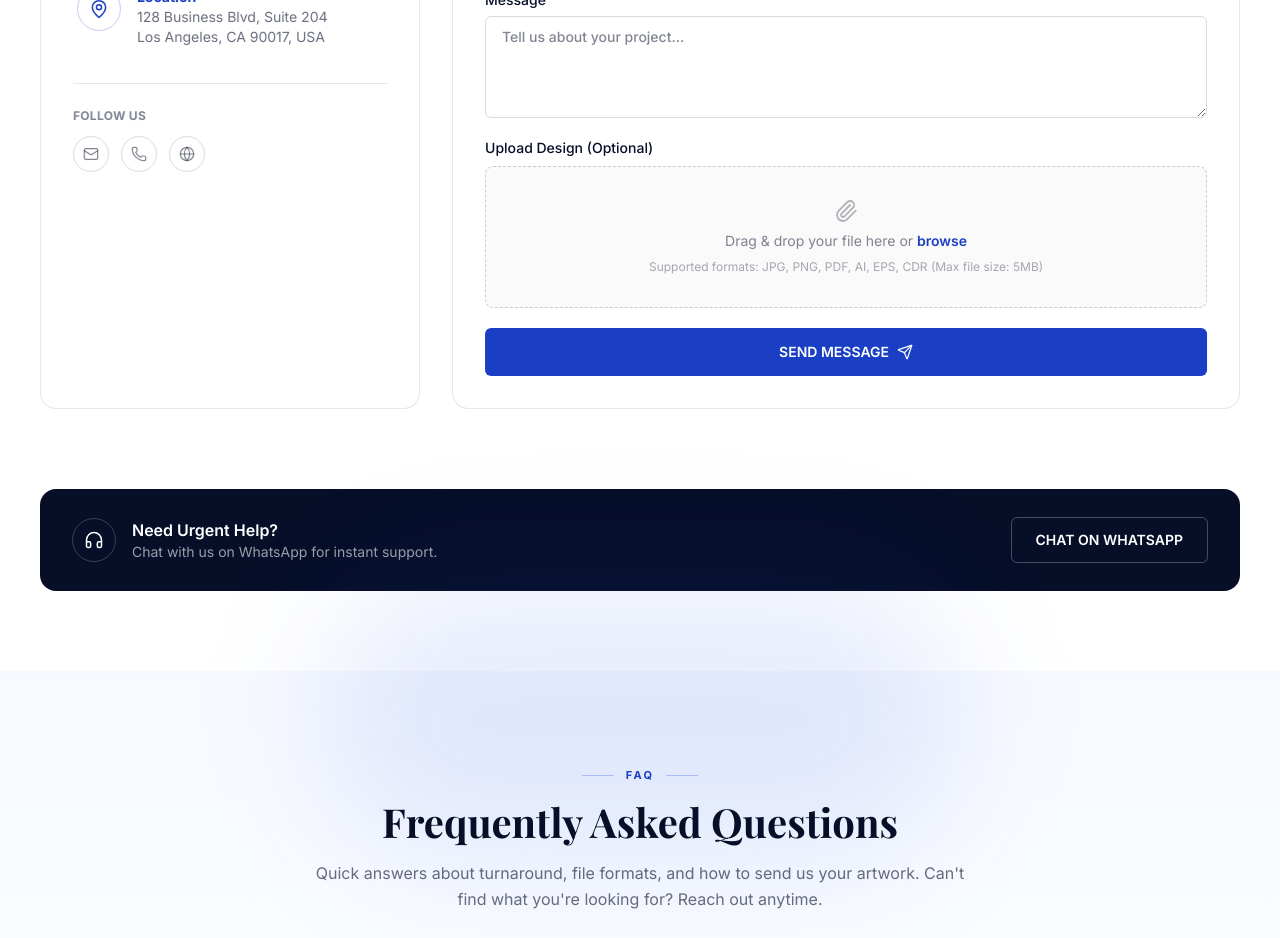
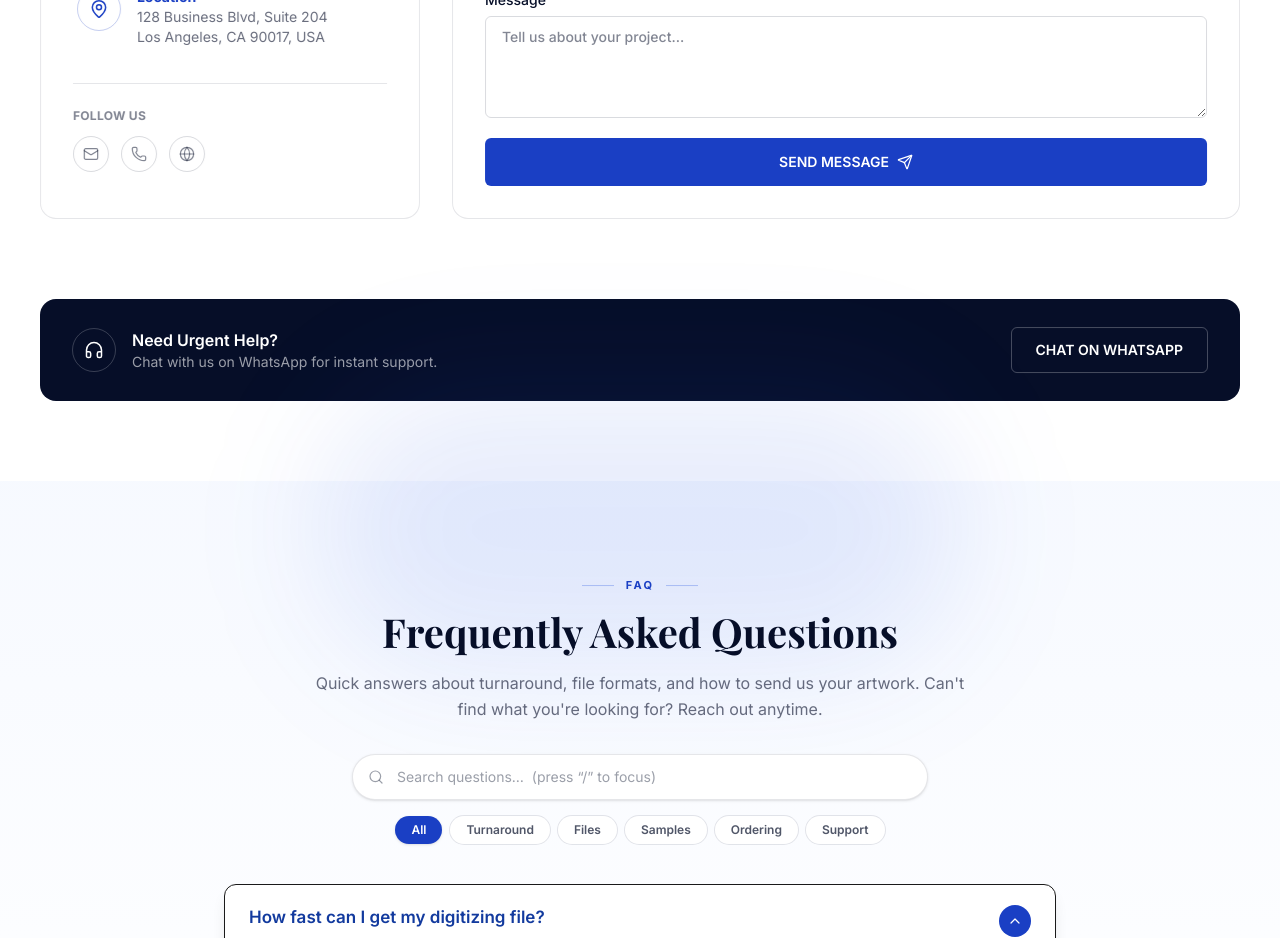
Before and after one commit to veloradigitizing/veloradigitizing, a Next.js app: page /contact in a window 1280 px wide. Shown: the part 1360-2298 px from the top of the page. Built offline with nearby package versions, Linux system fonts and the light colour scheme; a web font is replaced by a local one.

Commit message:
refactor: update service options in ContactForm and remove file upload section for cleaner design

```diff
--- a/app/components/ContactForm.tsx
+++ b/app/components/ContactForm.tsx
@@ -1,16 +1,14 @@
 "use client";
 
 import { useState, type FormEvent } from "react";
-import Icon, { IconName } from "./Icon";
+import Icon from "./Icon";
 import { Reveal } from "./Reveal";
+import { SERVICES } from "./services-data";
 
 const SERVICE_OPTIONS = [
   "Select a service",
-  "Embroidery Digitizing",
-  "Vector Conversion",
-  "Rush Orders",
-  "3D Puff Digitizing",
-  "Patch Digitizing",
+  ...SERVICES.map((s) => s.title),
+  "Other",
 ];
 
 const WEB3FORMS_ACCESS_KEY = "ac346419-5c85-4f5d-a7bc-080c76cef9e7";
@@ -117,36 +115,6 @@ export default function ContactForm({
           />
         </label>
 
-        <div className="sm:col-span-2">
-          <p className="mb-2 text-sm font-medium text-navy-950">
-            Upload Design (Optional)
-          </p>
-          <label
-            htmlFor={`${formId}-attachment`}
-            className="vr-lift group flex cursor-pointer flex-col items-center gap-2 rounded-lg border border-dashed border-navy-950/20 bg-navy-950/[0.02] px-6 py-8 text-center transition-colors group-hover:border-brand-600/40 group-hover:bg-brand-50/30"
-          >
-            <input
-              type="file"
-              id={`${formId}-attachment`}
-              name="attachment"
-              accept=".jpg,.jpeg,.png,.pdf,.ai,.eps,.cdr"
-              className="hidden"
-            />
-            <Icon
-              name="paperclip"
-              className="h-6 w-6 text-navy-950/30 transition-colors group-hover:text-brand-600"
-            />
-            <p className="text-sm text-navy-950/50">
-              Drag &amp; drop your file here or{" "}
-              <span className="font-semibold text-brand-600">browse</span>
-            </p>
-            <p className="text-xs text-navy-950/35">
-              Supported formats: JPG, PNG, PDF, AI, EPS, CDR (Max file size:
-              5MB)
-            </p>
-          </label>
-        </div>
-
         <button
           type="submit"
           disabled={status === "submitting"}
```
